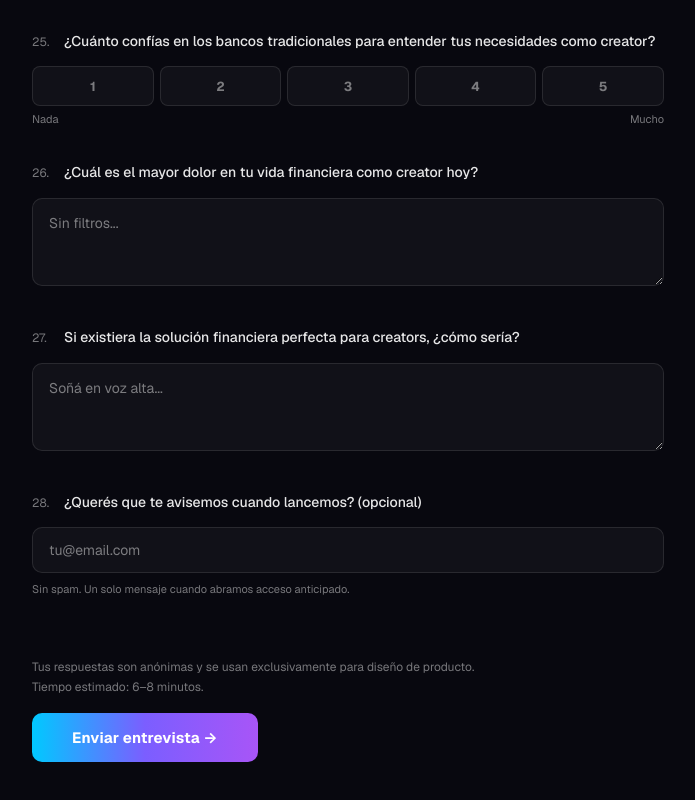
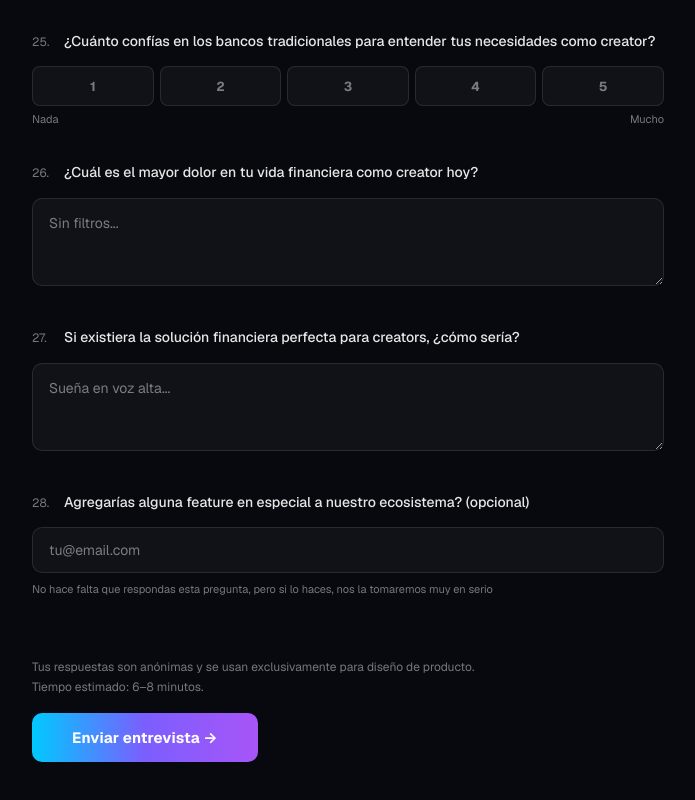
Before and after one commit to Lbaccello17/Flowstateform, a plain HTML site: page index.html in a window 1280 px wide. Shown: the part 4585-5385 px from the top of the page, without its empty margins (292-987 px from the left). Drawn offline with nearby package versions, Linux system fonts and the light colour scheme.

Commit message:
Update placeholders and text in index.html
Pregunta jose

```diff
--- a/index.html
+++ b/index.html
@@ -888,13 +888,13 @@ select option { background: #12121F; color: #fff; }
 
       <div class="q">
         <div class="q-text"><span class="q-n">27.</span><span>Si existiera la solución financiera perfecta para creators, ¿cómo sería?</span></div>
-        <textarea name="q27" placeholder="Soñá en voz alta..."></textarea>
+        <textarea name="q27" placeholder="Sueña en voz alta..."></textarea>
       </div>
 
       <div class="q">
-        <div class="q-text"><span class="q-n">28.</span><span>¿Querés que te avisemos cuando lancemos? (opcional)</span></div>
+        <div class="q-text"><span class="q-n">28.</span><span> Agregarías alguna feature en especial a nuestro ecosistema? (opcional)</span></div>
         <input type="email" name="q28" placeholder="tu@email.com">
-        <p class="q-hint">Sin spam. Un solo mensaje cuando abramos acceso anticipado.</p>
+        <p class="q-hint">No hace falta que respondas esta pregunta, pero si lo haces, nos la tomaremos muy en serio</p>
       </div>
     </div>
 
```
